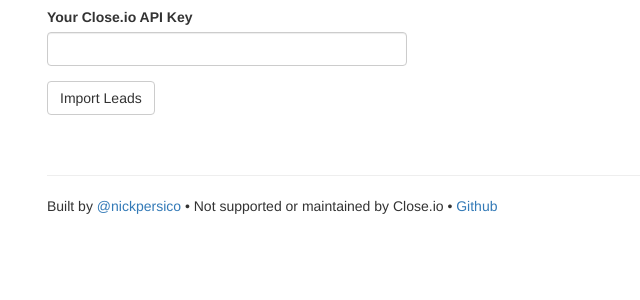
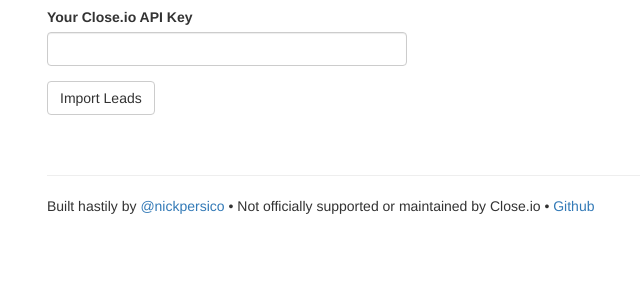
Before and after one commit to nickpersico/sample-lead-importer, a Flask app: page / in a window 1280 px wide. Shown: the part 143-443 px from the top of the page, without its empty margins (23-663 px from the left). Run offline with Flask 2, Linux system fonts and the light colour scheme; some libraries are stand-ins or nearby versions.

Commit message:
footer copy change

```diff
--- a/app/templates/footer.html
+++ b/app/templates/footer.html
@@ -1,4 +1,4 @@
 <div class="footer">
     <hr>
-    <p>Built by <a href="https://www.twitter.com/nickpersico">@nickpersico</a> • Not supported or maintained by Close.io • <a href="https://github.com/nickpersico/sample-lead-importer">Github</a></p>
+    <p>Built hastily by <a href="https://www.twitter.com/nickpersico">@nickpersico</a> • Not officially supported or maintained by Close.io • <a href="https://github.com/nickpersico/sample-lead-importer">Github</a></p>
 </div>
```
